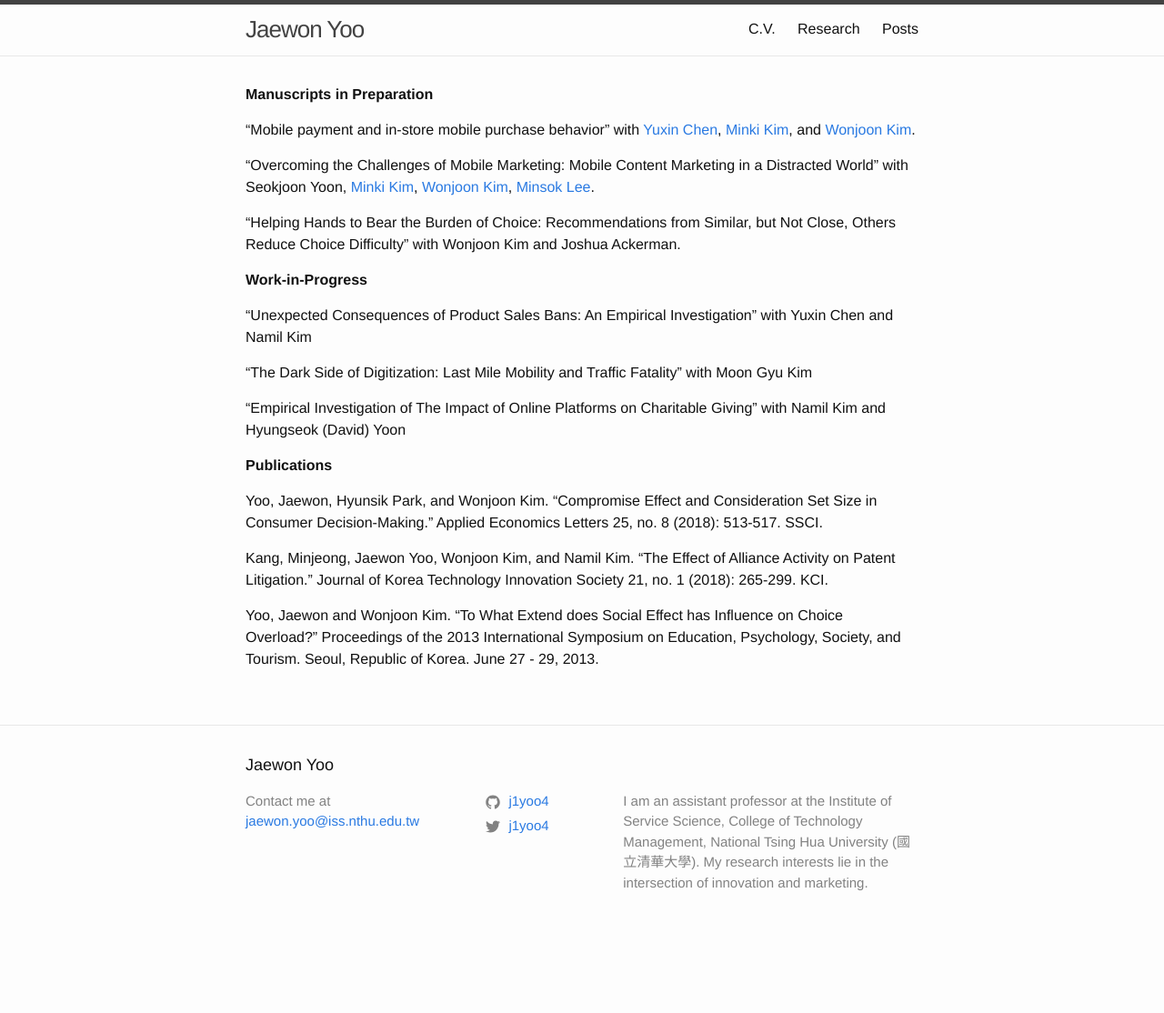
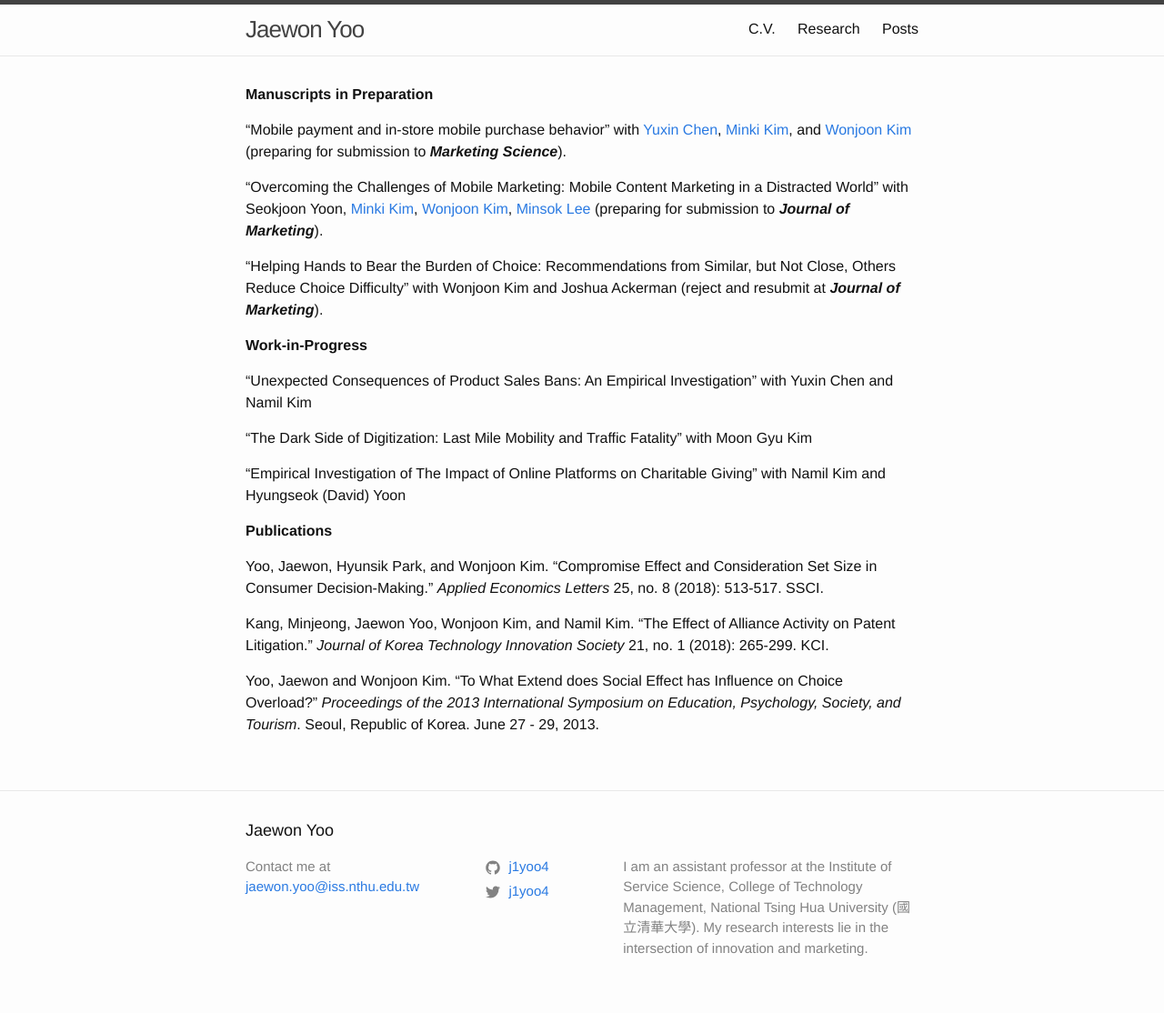
Before and after one commit to j1yoo/j1yoo.github.io, a Jekyll site: the page built from research.markdown, in a window 1280 px wide. Shown: the whole page at 91% size. Built offline with Jekyll 4.4.1, drawn with Linux system fonts in a browser that asks for light colours; before the commit the page ends 1042 px from its top, so only the background shows below that.

Commit message:
Update research.markdown

```diff
--- a/research.markdown
+++ b/research.markdown
@@ -6,11 +6,11 @@ permalink: /JaewonYoo/Research/
 
 **Manuscripts in Preparation**
 
-"Mobile payment and in-store mobile purchase behavior" with [Yuxin Chen](https://shanghai.nyu.edu/academics/faculty/directory/yuxin-chen){:target="_blank"}, [Minki Kim](https://www.business.kaist.edu/faculty/pcmingki){:target="_blank"}, and [Wonjoon Kim](http://wjkim.kaist.ac.kr/home){:target="_blank"}.
+"Mobile payment and in-store mobile purchase behavior" with [Yuxin Chen](https://shanghai.nyu.edu/academics/faculty/directory/yuxin-chen){:target="_blank"}, [Minki Kim](https://www.business.kaist.edu/faculty/pcmingki){:target="_blank"}, and [Wonjoon Kim](http://wjkim.kaist.ac.kr/home){:target="_blank"} (preparing for submission to _**Marketing Science**_).
 
-"Overcoming the Challenges of Mobile Marketing: Mobile Content Marketing in a Distracted World" with Seokjoon Yoon, [Minki Kim](https://www.business.kaist.edu/faculty/pcmingki){:target="_blank"}, [Wonjoon Kim](http://wjkim.kaist.ac.kr/home){:target="_blank"}, [Minsok Lee](https://mapss.uchicago.edu/directory/min-sok-lee){:target="_blank"}.
+"Overcoming the Challenges of Mobile Marketing: Mobile Content Marketing in a Distracted World" with Seokjoon Yoon, [Minki Kim](https://www.business.kaist.edu/faculty/pcmingki){:target="_blank"}, [Wonjoon Kim](http://wjkim.kaist.ac.kr/home){:target="_blank"}, [Minsok Lee](https://mapss.uchicago.edu/directory/min-sok-lee){:target="_blank"} (preparing for submission to _**Journal of Marketing**_).
 
-"Helping Hands to Bear the Burden of Choice: Recommendations from Similar, but Not Close, Others Reduce Choice Difficulty" with Wonjoon Kim and Joshua Ackerman.
+"Helping Hands to Bear the Burden of Choice: Recommendations from Similar, but Not Close, Others Reduce Choice Difficulty" with Wonjoon Kim and Joshua Ackerman (reject and resubmit at _**Journal of Marketing**_).
 
 **Work-in-Progress**
 
@@ -22,8 +22,8 @@ permalink: /JaewonYoo/Research/
 
 **Publications**
 
-Yoo, Jaewon, Hyunsik Park, and Wonjoon Kim. “Compromise Effect and Consideration Set Size in Consumer Decision-Making.” Applied Economics Letters 25, no. 8 (2018): 513-517. SSCI.
+Yoo, Jaewon, Hyunsik Park, and Wonjoon Kim. “Compromise Effect and Consideration Set Size in Consumer Decision-Making.” _Applied Economics Letters_ 25, no. 8 (2018): 513-517. SSCI.
 
-Kang, Minjeong, Jaewon Yoo, Wonjoon Kim, and Namil Kim. “The Effect of Alliance Activity on Patent Litigation.” Journal of Korea Technology Innovation Society 21, no. 1 (2018): 265-299. KCI.
+Kang, Minjeong, Jaewon Yoo, Wonjoon Kim, and Namil Kim. “The Effect of Alliance Activity on Patent Litigation.” _Journal of Korea Technology Innovation Society_ 21, no. 1 (2018): 265-299. KCI.
 
-Yoo, Jaewon and Wonjoon Kim. “To What Extend does Social Effect has Influence on Choice Overload?” Proceedings of the 2013 International Symposium on Education, Psychology, Society, and Tourism. Seoul, Republic of Korea. June 27 - 29, 2013.
+Yoo, Jaewon and Wonjoon Kim. “To What Extend does Social Effect has Influence on Choice Overload?” _Proceedings of the 2013 International Symposium on Education, Psychology, Society, and Tourism_. Seoul, Republic of Korea. June 27 - 29, 2013.
```
